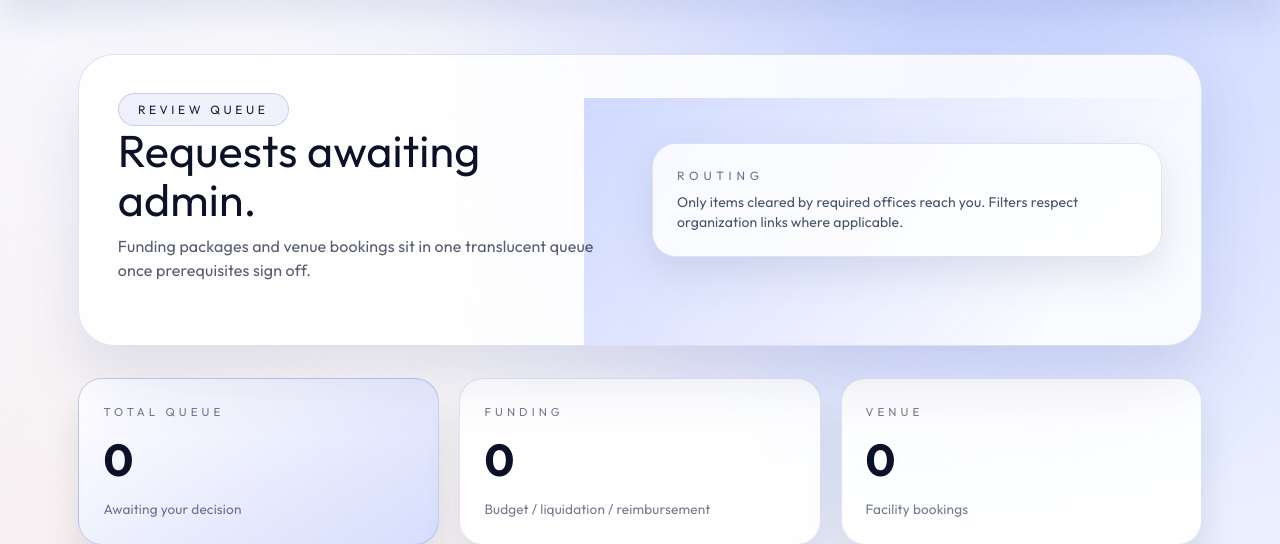
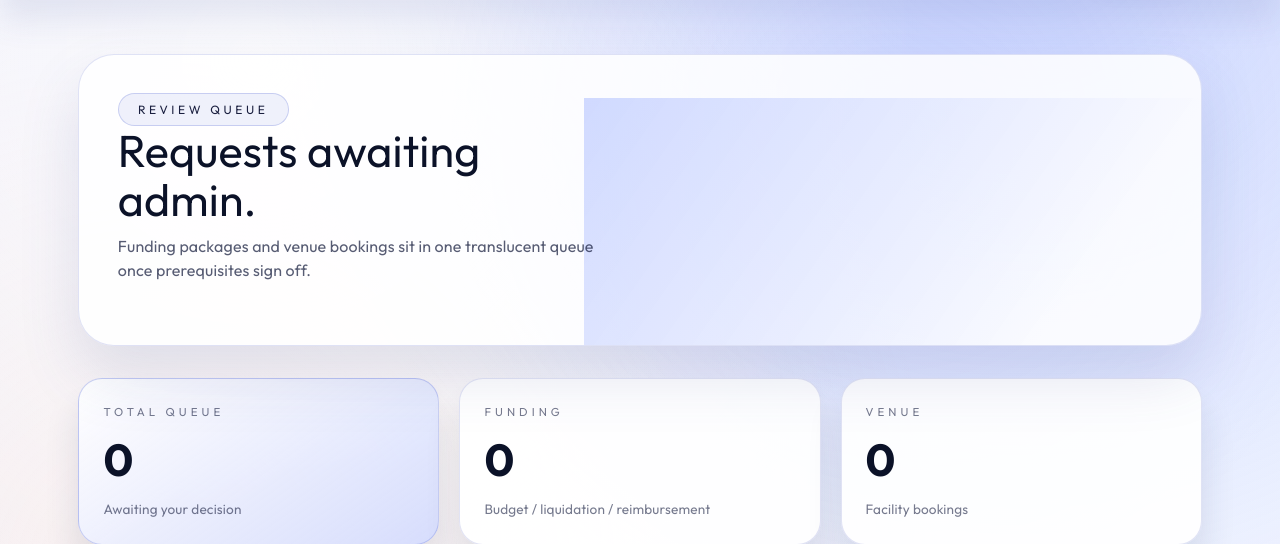
Before and after one commit to KurtSarmiento/auf-requests-system, a PHP site: page /admin_request_list.php in a window 1280 px wide. Shown: the part 101-645 px from the top of the page. Run offline with PHP 8.4, Linux system fonts and the light colour scheme; the visitor is signed in with stand-in values (Sample User, id 1); some libraries are stand-ins or nearby versions.

Commit message:
Refactor admin_request_list.php for clarity
Updated session variable for review queue count and removed unnecessary comments.

```diff
--- a/admin_request_list.php
+++ b/admin_request_list.php
@@ -266,6 +266,7 @@ if (isset($link) && $link instanceof mysqli) {
 }
 
 $queue_total = is_array($requests) ? count($requests) : 0;
+$_SESSION['review_queue_count'] = max(0, (int)$queue_total);
 $funding_total = 0;
 $venue_total = 0;
 $oldest_submission = null;
@@ -285,7 +286,7 @@ if (!empty($requests)) {
 }
 ?>
 
-<?php start_page("Admin Review Queue", $current_role, $_SESSION["full_name"]); ?>
+<?php start_page("Admin Review Queue", $current_role, $_SESSION["full_name"], $queue_total); ?>
 <div class="space-y-8 py-4">
     <section class="page-hero">
         <div class="grid gap-6 lg:grid-cols-2 lg:items-center">
@@ -299,13 +300,6 @@ if (!empty($requests)) {
                     <?php endif; ?>
                 </div>
             </div>
-            <div class="subtle-card space-y-2">
-                <p class="text-xs uppercase tracking-[0.4em] text-slate-500">Routing</p>
-                <p class="text-sm text-slate-600">
-                    Only items cleared by required offices reach you. Filters respect organization links where applicable.
-                </p>
-            </div>
-        </div>
     </section>
 
     <div class="stat-grid">
```
